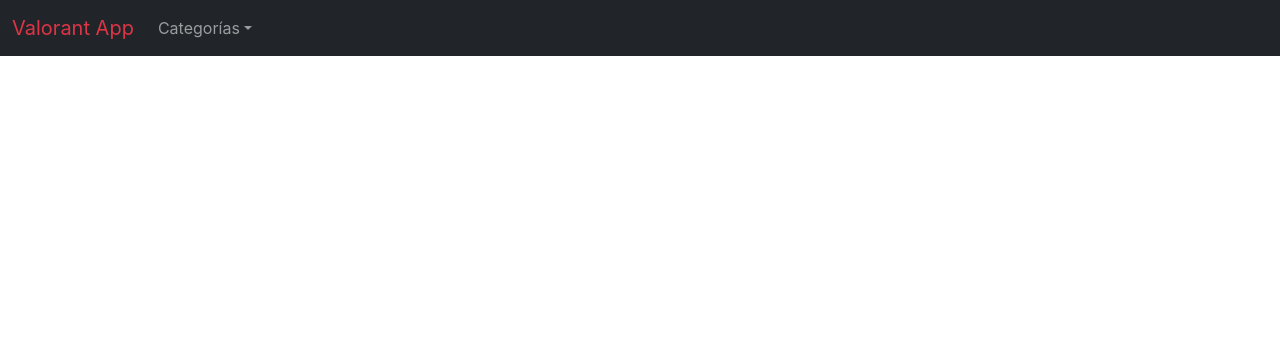
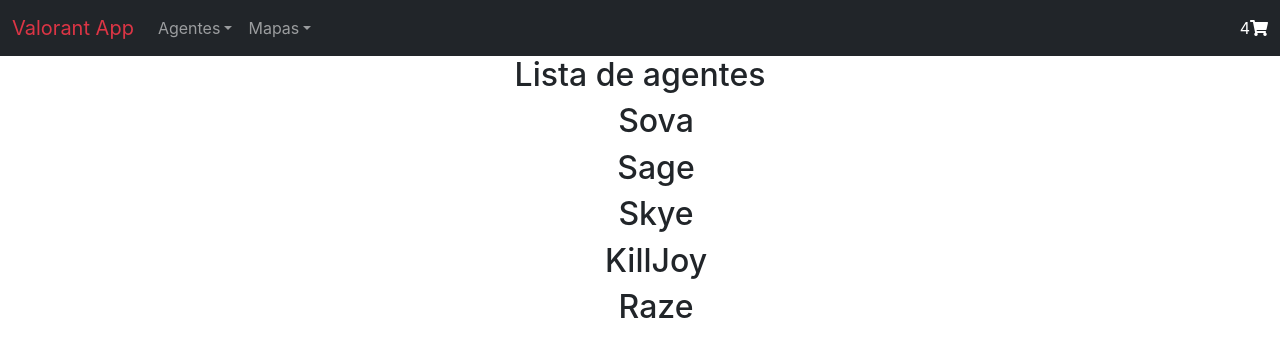
Before and after one commit to wachuleru/valorant_app, a React (Create React App) app: page /item/1 in a window 1280 px wide. Shown: the top 356 px of the page. Built offline with nearby package versions, Linux system fonts and the light colour scheme.

Commit message:
se añade cartwidget, itemlistcontainer, titulo e item ;

```diff
--- a/public/index.html
+++ b/public/index.html
@@ -26,6 +26,7 @@
     -->
     <link href="https://cdn.jsdelivr.net/npm/bootstrap@5.0.2/dist/css/bootstrap.min.css" rel="stylesheet" integrity="sha384-EVSTQN3/azprG1Anm3QDgpJLIm9Nao0Yz1ztcQTwFspd3yD65VohhpuuCOmLASjC" crossorigin="anonymous">
     <script src="https://cdn.jsdelivr.net/npm/bootstrap@5.0.2/dist/js/bootstrap.bundle.min.js" integrity="sha384-MrcW6ZMFYlzcLA8Nl+NtUVF0sA7MsXsP1UyJoMp4YLEuNSfAP+JcXn/tWtIaxVXM" crossorigin="anonymous"></script>
+    <link rel="stylesheet" href="https://pro.fontawesome.com/releases/v5.10.0/css/all.css" integrity="sha384-AYmEC3Yw5cVb3ZcuHtOA93w35dYTsvhLPVnYs9eStHfGJvOvKxVfELGroGkvsg+p" crossorigin="anonymous"/>
 
     <title>Valorant App</title>
   </head>
--- a/src/App.js
+++ b/src/App.js
@@ -1,11 +1,13 @@
 import logo from './logo.svg';
 import './App.css';
 import {NavBar} from './components/NavBar'
+import ItemListContainer from './components/ItemListContainer';
 function App() {
 
   return (
     <div className="App">
        <NavBar className=""></NavBar>
+       <ItemListContainer/>
     </div>
   );
 }
--- /dev/null
+++ b/src/components/CartWidget.js
@@ -0,0 +1,9 @@
+import React from 'react'
+
+export default function CartWidget() {
+    return (
+        <div className="text-white">
+            4<i className="fas fa-shopping-cart "></i>
+        </div>
+    )
+}
--- /dev/null
+++ b/src/components/Item.js
@@ -0,0 +1,13 @@
+import React from 'react'
+import Titulo from './Titulo';
+
+export default class Item extends React.Component {
+    render(){
+        return (
+            <div>
+                <Titulo texto={this.props.valor}/>
+            </div>
+        )
+
+    }
+}
--- /dev/null
+++ b/src/components/ItemListContainer.js
@@ -0,0 +1,25 @@
+import React from 'react'
+import Item from './Item';
+import Titulo from './Titulo';
+export default class ItemListContainer extends React.Component {
+    constructor (props){
+        super(props);
+        this.state= {
+            agentes: ['Sova','Sage','Skye','KillJoy','Raze']
+        };
+    }
+
+    render() {
+        console.log(this.state.agentes);
+        const items=this.state.agentes.map(t  =>(
+            <Item valor={t} />
+        ));
+        console.log(items);
+        return (
+            <div>
+                <Titulo texto="Lista de agentes"/>
+                <ul>{items}</ul>
+            </div>
+        )
+    }
+}
--- a/src/components/NavBar.js
+++ b/src/components/NavBar.js
@@ -1,5 +1,5 @@
-import React, { Component } from 'react'
-
+import React from 'react'
+import CartWidget from './CartWidget';
 export  const NavBar = ()=> {
 
     return (
@@ -11,18 +11,27 @@
                 </button>
                 <div className="collapse navbar-collapse" id="navbarNavDropdown">
                 <ul className="navbar-nav">
-
                     <li className="nav-item dropdown">
-                    <a className="nav-link dropdown-toggle" href="#" id="navbarDropdownMenuLink" role="button" data-bs-toggle="dropdown" aria-expanded="false">
-                        Categorías
-                    </a>
-                    <ul className="dropdown-menu" aria-labelledby="navbarDropdownMenuLink">
-                        <li><a className="dropdown-item" href="#">Agentes</a></li>
-                        <li><a className="dropdown-item" href="#">Mapas</a></li>
-                    </ul>
+                        <a className="nav-link dropdown-toggle" href="#" id="navbarDropdownMenuLink" role="button" data-bs-toggle="dropdown" aria-expanded="false">
+                            Agentes
+                        </a>
+                        {/* <ul className="dropdown-menu" aria-labelledby="navbarDropdownMenuLink">
+                            <li><a className="dropdown-item" href="#">Agentes</a></li>
+                            <li><a className="dropdown-item" href="#">Mapas</a></li>
+                        </ul> */}
+                    </li>
+                    <li className="nav-item dropdown">
+                        <a className="nav-link dropdown-toggle" href="#" id="navbarDropdownMenuLink" role="button" data-bs-toggle="dropdown" aria-expanded="false">
+                            Mapas
+                        </a>
+                        {/* <ul className="dropdown-menu" aria-labelledby="navbarDropdownMenuLink">
+                            <li><a className="dropdown-item" href="#">Agentes</a></li>
+                            <li><a className="dropdown-item" href="#">Mapas</a></li>
+                        </ul> */}
                     </li>
                 </ul>
                 </div>
+                <CartWidget/>
             </div>
         </nav>
     )
--- /dev/null
+++ b/src/components/Titulo.js
@@ -0,0 +1,16 @@
+import React from 'react'
+export default class Titulo extends React.Component {
+    /* constructor (props){
+        super(props)
+
+    }
+ */
+    render() {
+
+        return (
+            <>
+                <h2>{this.props.texto}</h2>
+            </>
+        )
+    }
+}
```
